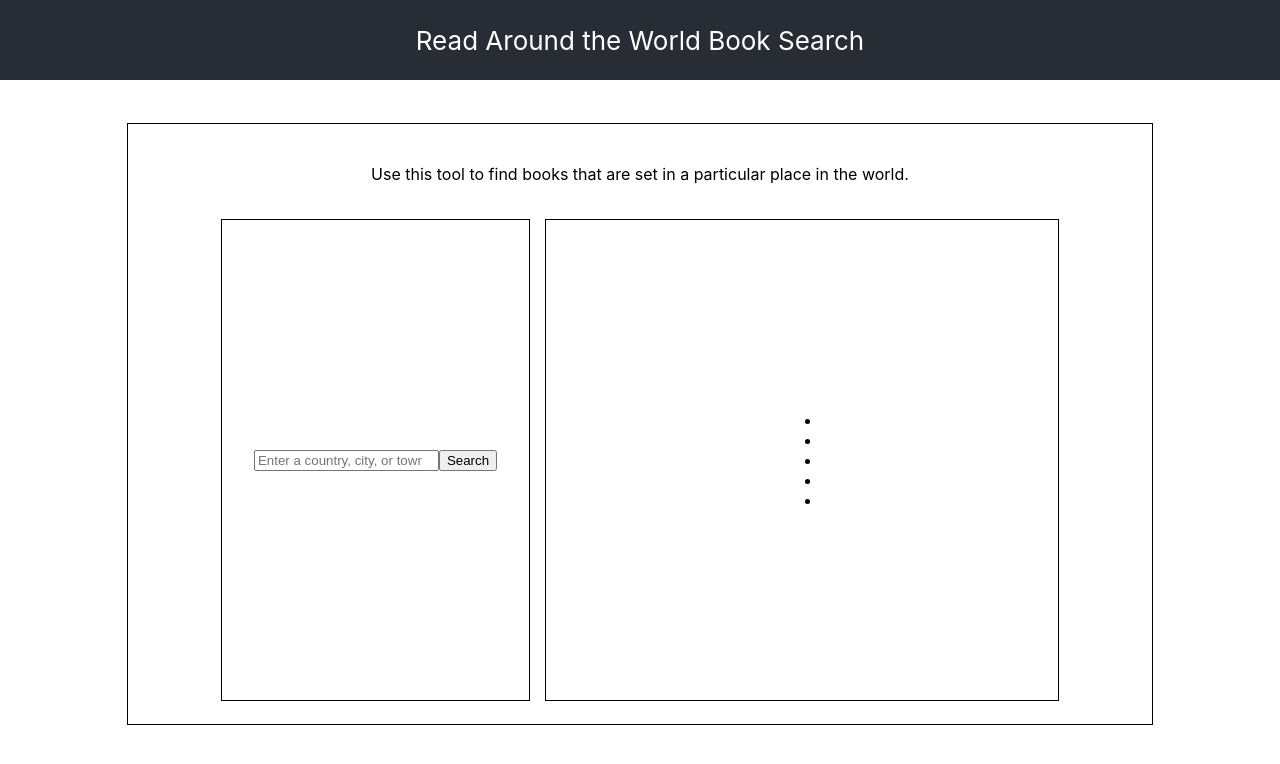
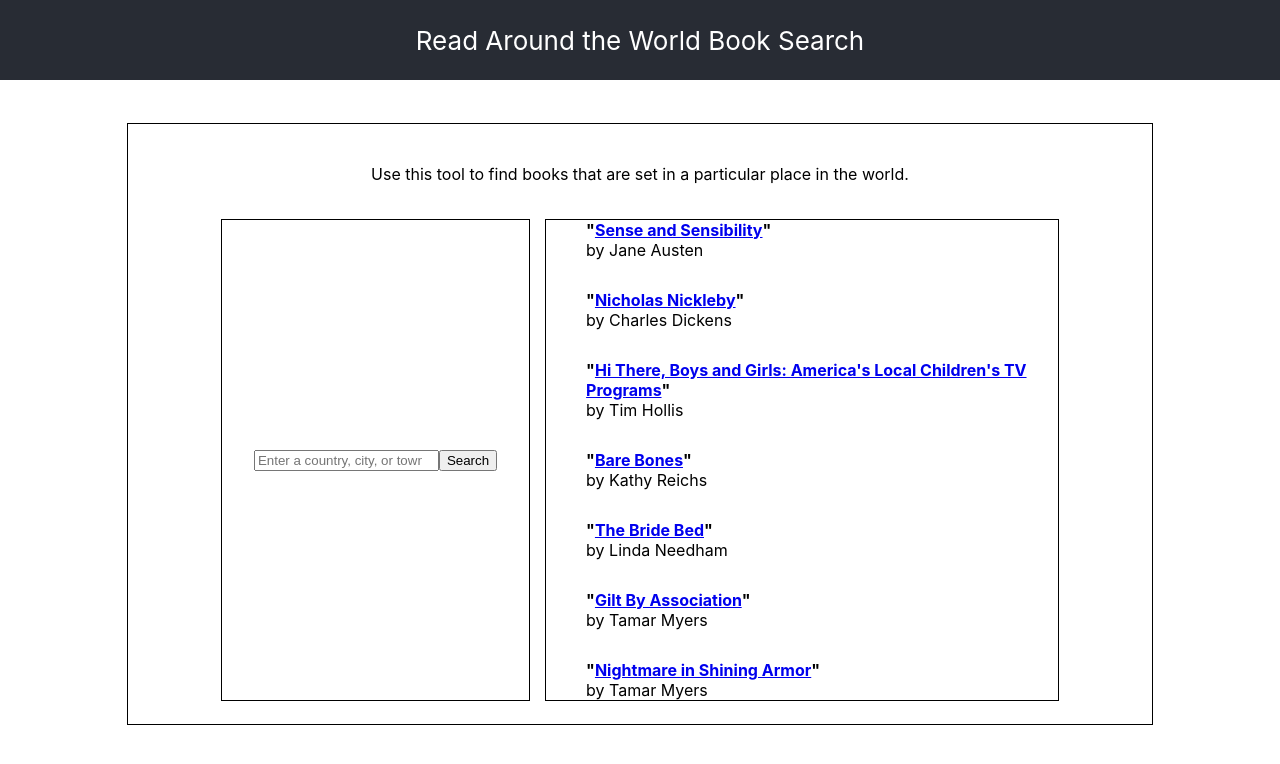
Before and after one commit to Asterids/ReadAroundTheWorld, a React app: page / in a window 1280 px wide. Shown: the top 764 px of the page. Built offline with nearby package versions, Linux system fonts and the light colour scheme; the HTML template or start-up script is replaced by a standard one.

Commit message:
feat: BookList component functionality

```diff
--- a/package.json
+++ b/package.json
@@ -1,5 +1,5 @@
 {
-  "name": "glorious-reads",
+  "name": "read-around-the-world",
   "version": "0.1.0",
   "private": true,
   "scripts": {
--- a/src/App.css
+++ b/src/App.css
@@ -65,6 +65,14 @@
   border: 1px solid black;
 }
 
+ul {
+  list-style-type: none;
+}
+
+li {
+  padding: 15px 0;
+}
+
 .App-link {
   color: #09d3ac;
 }
--- a/src/Components/BookList.jsx
+++ b/src/Components/BookList.jsx
@@ -1,21 +1,25 @@
 import React, { Component } from 'react';
 
-export default class BookList extends Component {
-  constructor(props) {
-    super(props)
-  }
+const BookList = (props) => {
 
-  render () {
+  const books = props.books;
+  const urlDomain = "https://www.mappit.net";
+
+  books.forEach(function(book) {
+    book.url = urlDomain + book.url;
+  });
+
   return (
     <div id="bookList">
       <ul>
-          <li></li>
-          <li></li>
-          <li></li>
-          <li></li>
-          <li></li>
+        {
+          books && books.map(book => (
+            <li key={book.title}><b>"<a href={book.url} target="_blank">{book.title}</a>"</b> <br /> by {book.author}</li>
+          ))
+        }
       </ul>
     </div>
   );
 }
-}
+
+export default BookList;
--- a/src/Components/Main.jsx
+++ b/src/Components/Main.jsx
@@ -1,12 +1,80 @@
 import React, { Component } from 'react';
-import SearchSection from "./SearchSection.jsx";
-import BookList from "./BookList.jsx";
+import SearchSection from './SearchSection.jsx';
+import BookList from './BookList.jsx';
+import axios from 'axios';
 
 
 export default class Main extends Component {
   constructor(props) {
     super(props)
+
+    this.state = {
+      booksFound: [
+        {
+        url: "/bookmap/books/265/sense-and-sensibility/",
+        title: "Sense and Sensibility",
+        author: "Jane Austen"
+        },
+        {
+        url: "/bookmap/books/275/nicholas-nickleby/",
+        title: "Nicholas Nickleby",
+        author: "Charles Dickens"
+        },
+        {
+        url: "/bookmap/books/24146/hi-there-boys-and-girls-americas-local-childre/",
+        title: "Hi There, Boys and Girls: America's Local Children's TV Programs",
+        author: "Tim Hollis"
+        },
+        {
+        url: "/bookmap/books/3560/bare-bones/",
+        title: "Bare Bones",
+        author: "Kathy Reichs"
+        },
+        {
+        url: "/bookmap/books/9340/the-bride-bed/",
+        title: "The Bride Bed",
+        author: "Linda Needham"
+        },
+        {
+        url: "/bookmap/books/10726/gilt-by-association/",
+        title: "Gilt By Association",
+        author: "Tamar Myers"
+        },
+        {
+        url: "/bookmap/books/10805/nightmare-in-shining-armor/",
+        title: "Nightmare in Shining Armor",
+        author: "Tamar Myers"
+        }
+      ]
+    }
   }
+
+// STEP 1: Call Geocoding API to transform user input into lat/long coordinates
+// STEP 2: Call the BookSearch API using the coordinates to return list of books
+
+  // submitSearchText(userInput) {
+  //   axios.get('/geocoding', {
+  //     location: userInput
+  //   })
+  //   .then((res1) => {
+  //     return axios.get('/books', {
+  //       lat: res1.lat,
+  //       lng: res1.lng,
+  //       radius: 10
+  //     })
+  //   })
+  //   .then((res2) => res2.data)
+  //   .then(books => {
+  //     this.setState({
+  //       booksFound: books
+  //     })
+  //   })
+  //   .catch(err => {
+  //     console.error('error');
+  //     console.error(err);
+  //   })
+  // }
+
 
   render () {
     return (
@@ -14,9 +82,9 @@ export default class Main extends Component {
         <p>Use this tool to find books that are set in a particular place in the world.</p>
         <br />
         <section className="components">
-          <SearchSection />
+          <SearchSection submitSearchText={this.submitSearchText} />
           <br />
-          <BookList />
+          <BookList books={this.state.booksFound} />
         </section>
       </div>
     );
```
Lines whose indentation alone changed are shown as unchanged.
